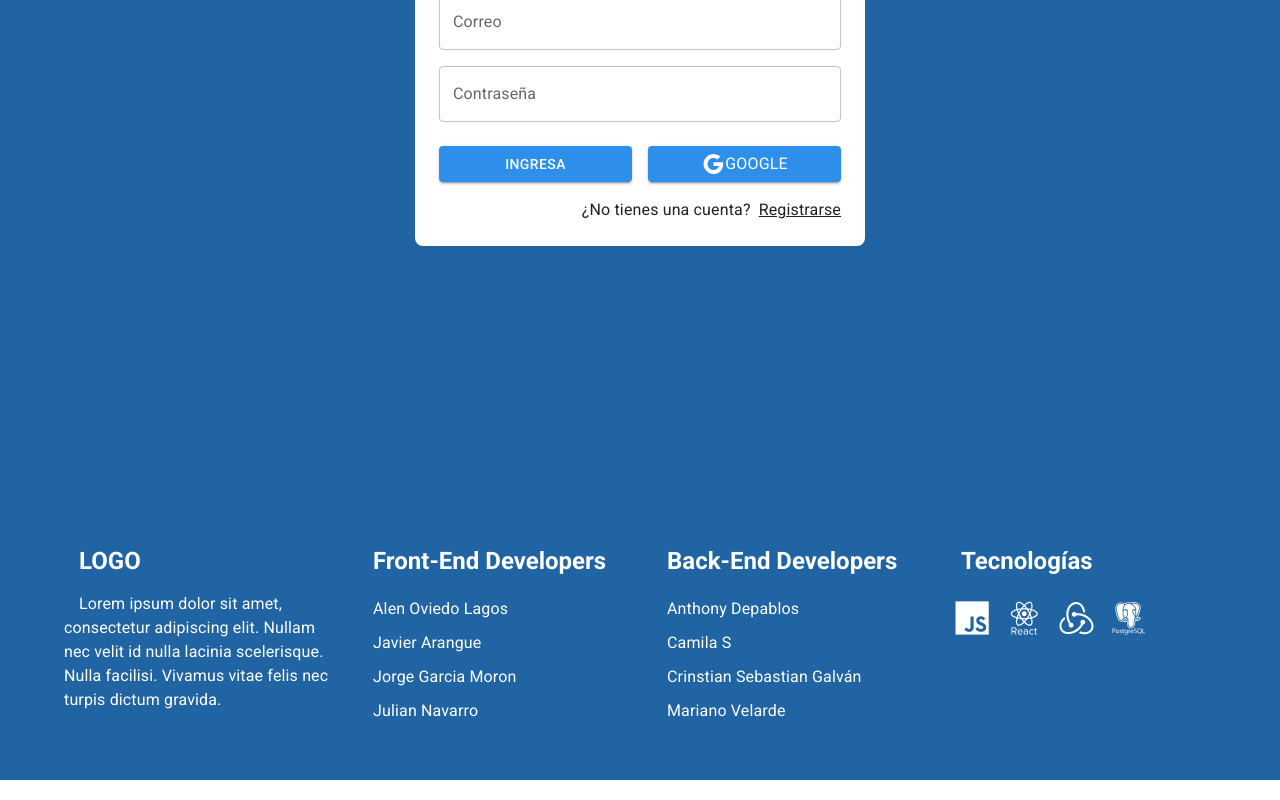
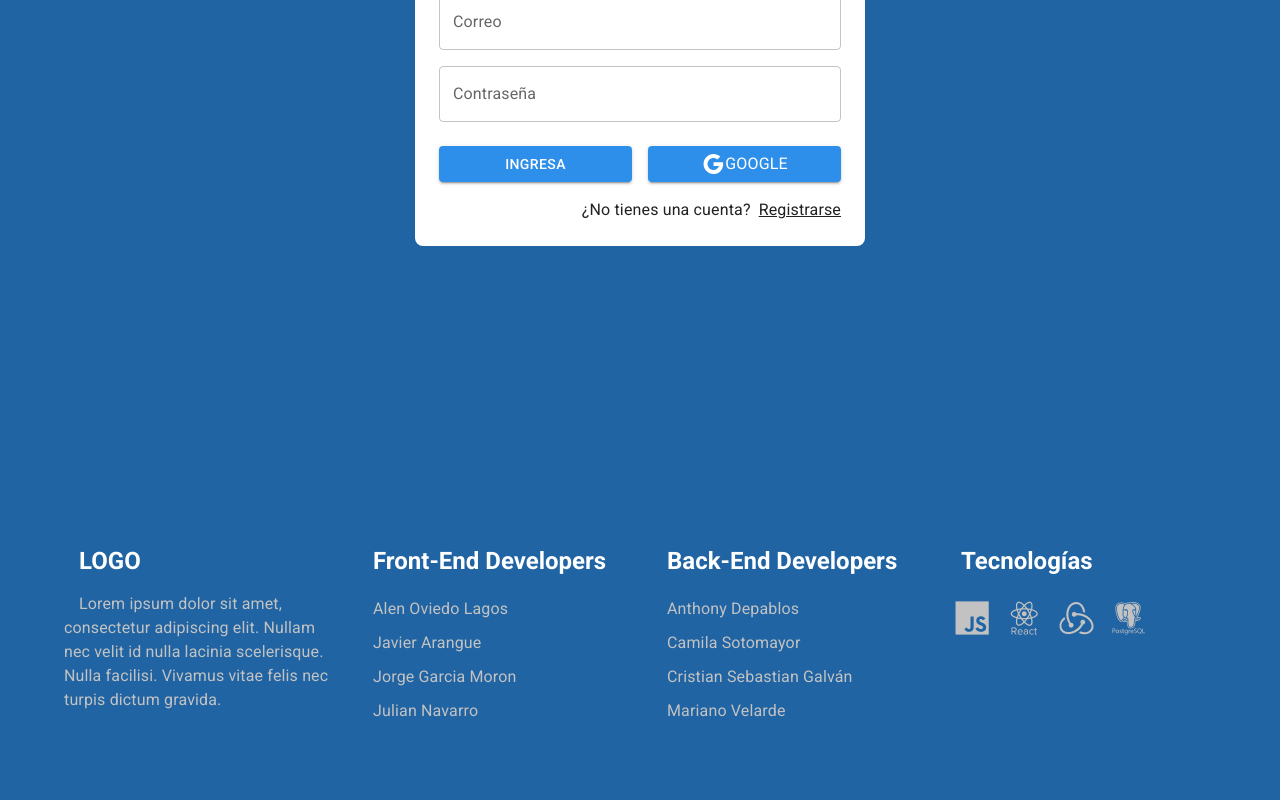
Before and after one commit to jerickgm89/ecommerce_frontend, a React (Vite) app: page /auth/login in a window 1280 px wide. Shown: the part 384-1184 px from the top of the page. Built offline with nearby package versions, Linux system fonts and the light colour scheme.

Commit message:
Feat: Diseño del footer terminado

```diff
--- a/src/components/Footer/Footer.jsx
+++ b/src/components/Footer/Footer.jsx
@@ -1,35 +1,36 @@
-import { Container, Grid, Typography } from "@mui/material"
+import { Container, Grid, Typography } from "@mui/material";
+import style from "./Footer.module.css";
 
 export const Footer = () => {
 
     return (
-        <Grid container sx={{ backgroundColor: "primary.dark", height: "300px" }}>
+        <Grid container sx={{ backgroundColor: "primary.dark", minHeight: "320px" }}>
             <Container style={{ marginTop: "50px"}}>
                 <Grid container spacing={3}>
                     <Grid item xs={12} sm={6} md={4} lg={3}>
                         <Typography variant="h5" sx={{ margin: "15px", fontWeight: "bold", color: "white" }}>LOGO</Typography>
-                        <Typography variant="h7" sx={{ margin: "5px 15px", color: "white" }}>Lorem ipsum dolor sit amet, consectetur adipiscing elit. Nullam nec velit id nulla lacinia scelerisque. Nulla facilisi. Vivamus vitae felis nec turpis dictum gravida.</Typography>
+                        <Typography variant="h7" sx={{ margin: "5px 15px", color: "#C2C2C2" }}>Lorem ipsum dolor sit amet, consectetur adipiscing elit. Nullam nec velit id nulla lacinia scelerisque. Nulla facilisi. Vivamus vitae felis nec turpis dictum gravida.</Typography>
                     </Grid>
 
                     <Grid item xs={12} sm={6} md={4} lg={3} container direction="column" alignItems="left">
                         <Typography variant="h5" sx={{ margin: "15px", fontWeight: "bold", color: "white" }}>Front-End Developers</Typography>
                         <Typography variant="h7" sx={{ margin: "5px 15px" }}>
-                            <a href="https://www.linkedin.com/in/alen-oviedo-lagos-7342a316a/" target="_blank" rel="noopener noreferrer" style={{ textDecoration: "none", color: "white" }}>
+                            <a href="https://www.linkedin.com/in/alen-oviedo-lagos-7342a316a/" target="_blank" rel="noopener noreferrer" className={style.link}>
                                 Alen Oviedo Lagos
                             </a>
                         </Typography>
                         <Typography variant="h7" sx={{ margin: "5px 15px" }}>
-                            <a href="https://www.linkedin.com/in/javier-arangue-ba9897108/" target="_blank" rel="noopener noreferrer" style={{ textDecoration: "none", color: "white" }}>
+                            <a href="https://www.linkedin.com/in/javier-arangue-ba9897108/" target="_blank" rel="noopener noreferrer" className={style.link}>
                                 Javier Arangue
                             </a>
                         </Typography>
                         <Typography variant="h7" sx={{ margin: "5px 15px" }}>
-                            <a href="https://www.linkedin.com/in/jerickdev/" target="_blank" rel="noopener noreferrer" style={{ textDecoration: "none", color: "white" }}>
+                            <a href="https://www.linkedin.com/in/jerickdev/" target="_blank" rel="noopener noreferrer" className={style.link}>
                                 Jorge Garcia Moron
                             </a>
                         </Typography>
                         <Typography variant="h7" sx={{ margin: "5px 15px" }}>
-                            <a href="https://www.linkedin.com/in/julian-santiago-navarro-mart%C3%ADnez-844963203/" target="_blank" rel="noopener noreferrer" style={{ textDecoration: "none", color: "white" }}>
+                            <a href="https://www.linkedin.com/in/julian-santiago-navarro-mart%C3%ADnez-844963203/" target="_blank" rel="noopener noreferrer" className={style.link}>
                                 Julian Navarro
                             </a>
                         </Typography>
@@ -38,22 +39,22 @@ export const Footer = () => {
                     <Grid item xs={12} sm={6} md={4} lg={3} container direction="column" alignItems="left">
                         <Typography variant="h5" sx={{ margin: "15px", fontWeight: "bold", color: "white" }}>Back-End Developers</Typography>
                         <Typography variant="h7" sx={{ margin: "5px 15px" }}>
-                            <a href="https://www.linkedin.com/in/javier-arangue-ba9897108/" target="_blank" rel="noopener noreferrer" style={{ textDecoration: "none", color: "white" }}>
+                            <a href="https://www.linkedin.com/in/javier-arangue-ba9897108/" target="_blank" rel="noopener noreferrer" className={style.link}>
                                 Anthony Depablos
                             </a>
                         </Typography>
                         <Typography variant="h7" sx={{ margin: "5px 15px" }}>
-                            <a href="https://www.linkedin.com/in/javier-arangue-ba9897108/" target="_blank" rel="noopener noreferrer" style={{ textDecoration: "none", color: "white" }}>
-                                Camila S
+                            <a href="https://www.linkedin.com/in/camila-sotomayor-avello/" target="_blank" rel="noopener noreferrer" className={style.link}>
+                                Camila Sotomayor
                             </a>
                         </Typography>
                         <Typography variant="h7" sx={{ margin: "5px 15px" }}>
-                            <a href="https://www.linkedin.com/in/cristian-sebastian-galván-7766a6136" target="_blank" rel="noopener noreferrer" style={{ textDecoration: "none", color: "white" }}>
-                                Crinstian Sebastian Galván
+                            <a href="https://www.linkedin.com/in/cristian-sebastian-galván-7766a6136" target="_blank" rel="noopener noreferrer" className={style.link}>
+                                Cristian Sebastian Galván
                             </a>
                         </Typography>
                         <Typography variant="h7" sx={{ margin: "5px 15px" }}>
-                            <a href="https://www.linkedin.com/in/mariano-velarde-fullstack/" target="_blank" rel="noopener noreferrer" style={{ textDecoration: "none", color: "white" }}>
+                            <a href="https://www.linkedin.com/in/mariano-velarde-fullstack/" target="_blank" rel="noopener noreferrer" className={style.link}>
                                 Mariano Velarde
                             </a>
                         </Typography>
@@ -62,11 +63,11 @@ export const Footer = () => {
                     <Grid item xs={12} sm={6} md={4} lg={3} container direction="column" alignItems="left">
                         <Typography variant="h5" sx={{ margin: "15px", fontWeight: "bold", color: "white" }}>Tecnologías</Typography>
                         <Grid container direction="row">
-                            <Typography variant="h4" sx={{ margin: "9px", color: "white" }}><i class="devicon-javascript-plain"></i></Typography>
-                            <Typography variant="h4" sx={{ margin: "9px", color: "white" }}><i class="devicon-react-original-wordmark"></i></Typography>
-                            <Typography variant="h4" sx={{ margin: "9px", color: "white" }}><i class="devicon-redux-original"></i></Typography>
-                            <Typography variant="h4" sx={{ margin: "9px", color: "white" }}><i class="devicon-postgresql-plain-wordmark"></i></Typography>
-                            <Typography variant="h4" sx={{ margin: "9px", color: "white" }}><i class="devicon-vitejs-plain"></i></Typography>
+                            <Typography variant="h4" sx={{ margin: "9px" }} className={style.icon}><i className="devicon-javascript-plain"></i></Typography>
+                            <Typography variant="h4" sx={{ margin: "9px" }} className={style.icon}><i className="devicon-react-original-wordmark"></i></Typography>
+                            <Typography variant="h4" sx={{ margin: "9px" }} className={style.icon}><i className="devicon-redux-original"></i></Typography>
+                            <Typography variant="h4" sx={{ margin: "9px" }} className={style.icon}><i className="devicon-postgresql-plain-wordmark"></i></Typography>
+                            <Typography variant="h4" sx={{ margin: "9px" }} className={style.icon}><i className="devicon-vitejs-plain"></i></Typography>
                         </Grid>
                     </Grid>
                 </Grid>
--- /dev/null
+++ b/src/components/Footer/Footer.module.css
@@ -0,0 +1,16 @@
+.link {
+    text-decoration: none;
+    color: #C2C2C2;
+}
+
+a:hover {
+    color: white;
+}
+
+.icon {
+    color: #C2C2C2;
+}
+
+.icon:hover {
+    color: white;
+}
--- a/src/components/NavBar/NavBar.jsx
+++ b/src/components/NavBar/NavBar.jsx
@@ -82,9 +82,9 @@ export const NavBar = () => {
                               display: { xs: 'block', md: 'none', color: 'black' },
                             }}
                         >
-                            {pages.map((page) => (
-                                <Link to={page === "Home" ? "/" : page === "Products" ? "/products" : "/chartShopping"} style={{ textDecoration: 'none', color: "black" }}>
-                                    <MenuItem key={page} onClick={handleCloseNavMenu}>
+                            {pages.map((page, index) => (
+                                <Link key={index} to={page === "Home" ? "/" : page === "Products" ? "/products" : "/chartShopping"} style={{ textDecoration: 'none', color: "black" }}>
+                                    <MenuItem onClick={handleCloseNavMenu}>
                                         <Typography textAlign="center">{page}</Typography>
                                     </MenuItem>
                                 </Link>
@@ -113,16 +113,14 @@ export const NavBar = () => {
                     </Typography>
 
                     <Box sx={{ flexGrow: 1, display: { xs: 'none', md: 'flex' } }}>
-                        {pages.map((page) => (
-                            <Link to={page === "Home" ? "/" : page === "Products" ? "/products" : "/chartShopping"} style={{ textDecoration: 'none' }}>
+                        {pages.map((page, index) => (
+                            <Link key={index} to={page === "Home" ? "/" : page === "Products" ? "/products" : "/chartShopping"} style={{ textDecoration: 'none' }}>
                                 {page === "Chart Shopping" ?
                                     <ShoppingCartIcon
-                                        key={page}
                                         onClick={handleCloseNavMenu}
                                         sx={{ my: 2, color: 'black', display: 'block', marginLeft: '16px' }}
                                     /> :
                                     <Button
-                                        key={page}
                                         onClick={handleCloseNavMenu}
                                         sx={{ my: 1.5, color: 'black', display: 'block', fontWeight: "bold"}}
                                     >
@@ -155,9 +153,9 @@ export const NavBar = () => {
                             open={Boolean(anchorUser)}
                             onClose={handleCloseUserMenu}
                         >
-                            {settings.map((setting) => (
-                                <Link to={setting === "Account" ? "/auth/login" : "/"} style={{ textDecoration: 'none', color: "black" }}>
-                                    <MenuItem key={setting} onClick={handleCloseUserMenu}>
+                            {settings.map((setting, index) => (
+                                <Link key={index} to={setting === "Account" ? "/auth/login" : "/"} style={{ textDecoration: 'none', color: "black" }}>
+                                    <MenuItem onClick={handleCloseUserMenu}>
                                         <Typography textAlign="center">{setting}</Typography>
                                     </MenuItem>
                                 </Link>
```
